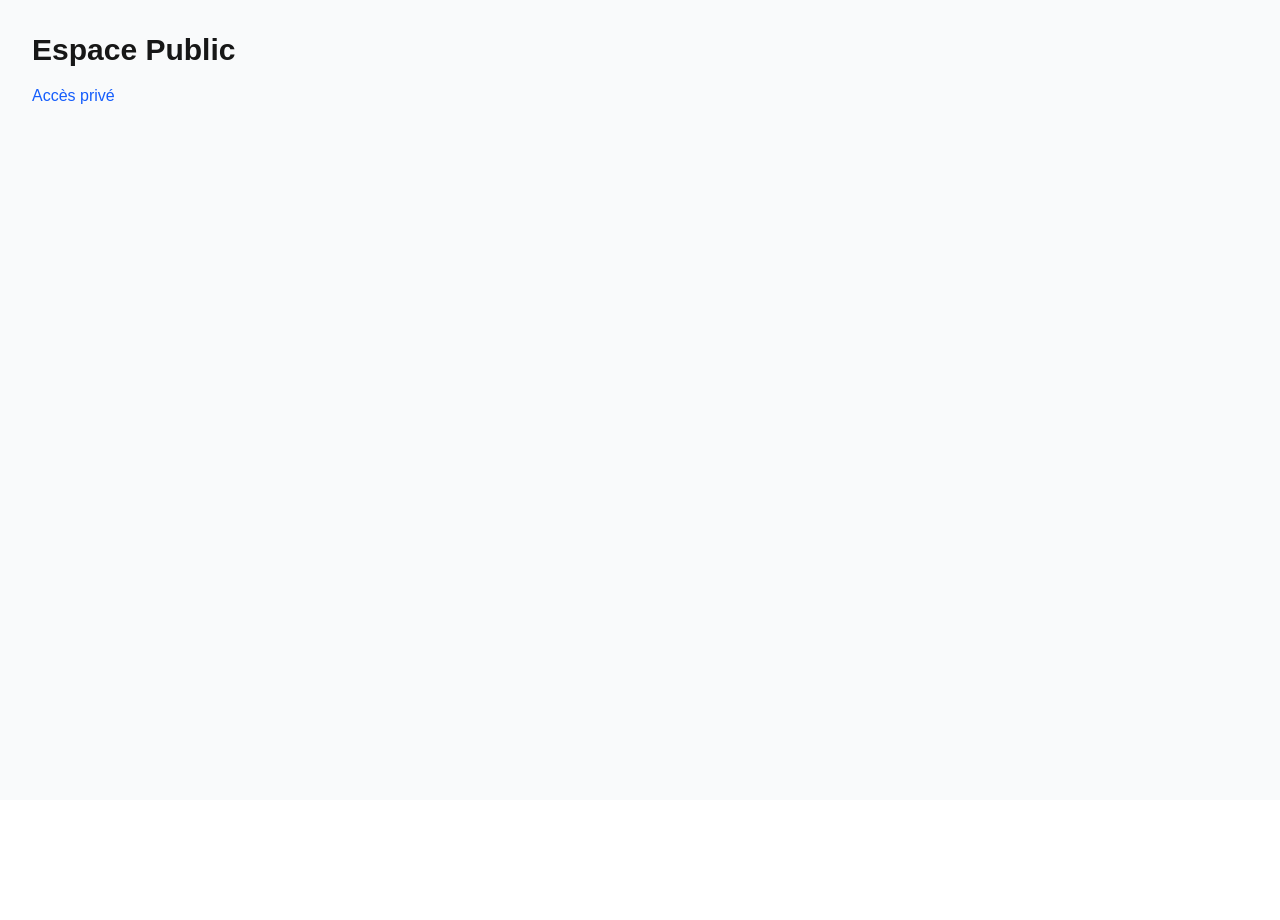
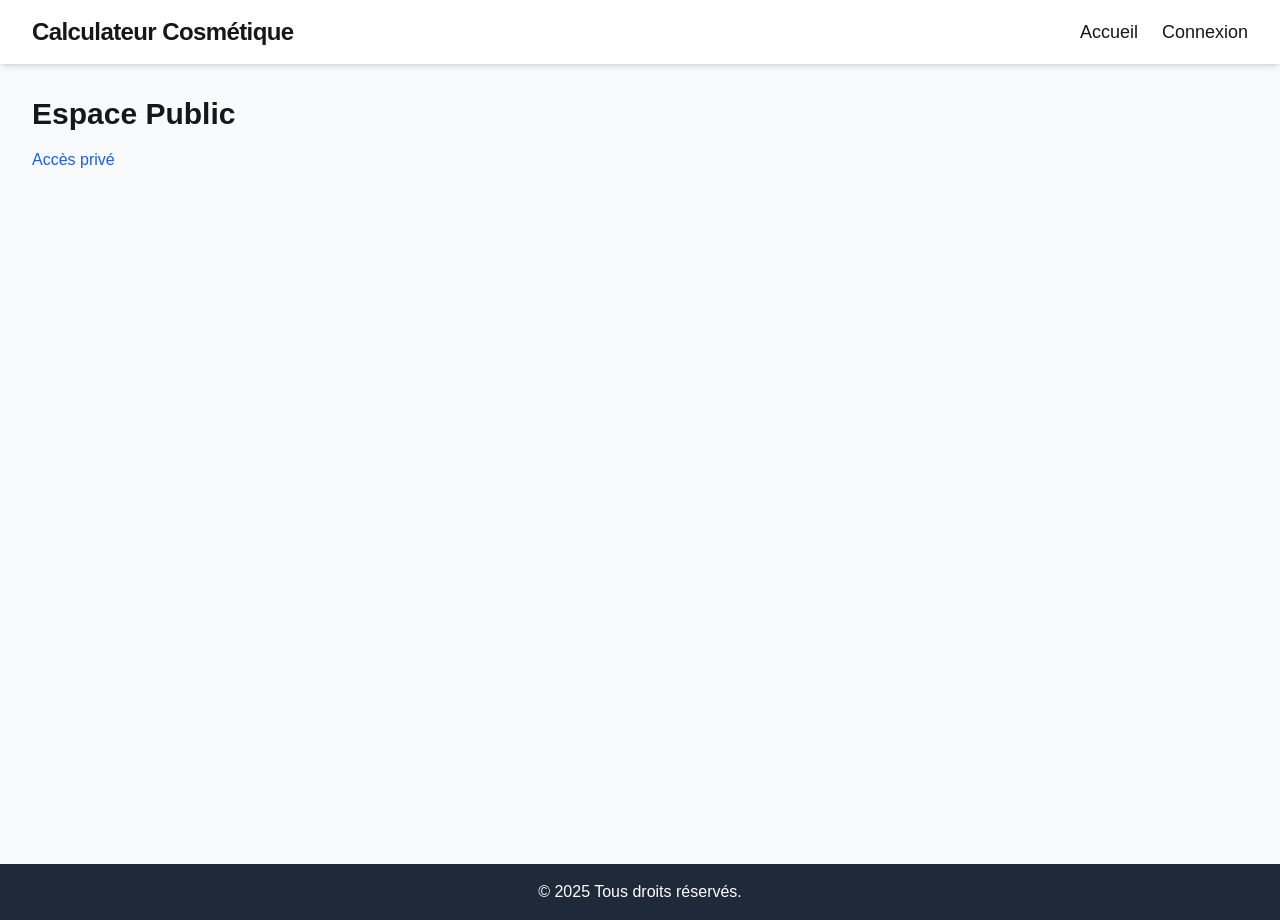
Before and after one commit to Rodney334/cosmetic, a Next.js app: page /public in a window 1280 px wide. Before the commit the page ends 800 px from the top, so only its background shows below. Built offline with nearby package versions, Linux system fonts and the light colour scheme.

Commit message:
Header and Footer layout

```diff
--- /dev/null
+++ b/layouts/Footer.tsx
@@ -0,0 +1,11 @@
+import { FC } from 'react';
+
+const Footer: FC = () => {
+  return (
+    <footer className="bg-gray-800 text-white text-center py-4">
+      <p>© {new Date().getFullYear()} Tous droits réservés.</p>
+    </footer>
+  );
+};
+
+export default Footer;
--- /dev/null
+++ b/layouts/Header.tsx
@@ -0,0 +1,33 @@
+import Link from 'next/link';
+
+const Header = () => {
+
+  return (
+    <header className="sticky top-0 z-50 transition-all duration-300 bg-white dark:bg-gray-900 dark:text-white shadow-md">
+      <div className="flex items-center justify-between h-16 px-4 lg:px-8">
+        {/* Logo Section */}
+        <h1 className="text-2xl font-bold tracking-tight hover:text-gray-600 dark:hover:text-gray-400 transition-colors duration-300">
+          Calculateur Cosmétique
+        </h1>
+
+        {/* Navigation Section */}
+        <nav className="flex gap-6">
+          <Link
+            href="/"
+            className="text-lg font-medium hover:underline hover:text-gray-600 dark:hover:text-gray-400 transition-colors duration-300"
+          >
+            Accueil
+          </Link>
+          <Link
+            href="/public/login"
+            className="text-lg font-medium hover:underline hover:text-gray-600 dark:hover:text-gray-400 transition-colors duration-300"
+          >
+            Connexion
+          </Link>
+        </nav>
+      </div>
+    </header>
+  );
+};
+
+export default Header;
--- /dev/null
+++ b/layouts/Layout.tsx
@@ -0,0 +1,20 @@
+// components/Layout.tsx
+import { ReactNode } from 'react';
+import Header from './Header';
+import Footer from './Footer';
+
+type LayoutProps = {
+  children: ReactNode;
+};
+
+export default function Layout({ children }: LayoutProps) {
+  return (
+    <div className="flex flex-col min-h-screen">
+      <Header />
+      <main className="flex-grow">
+        {children}
+      </main>
+      <Footer />
+    </div>
+  );
+}
--- a/middleware.ts
+++ b/middleware.ts
@@ -1,22 +1,23 @@
 // /middleware.ts
-import { NextResponse } from 'next/server';
-import type { NextRequest } from 'next/server';
-import { getToken } from 'next-auth/jwt';
+// import { NextResponse } from 'next/server';
+import type { NextRequest } from "next/server";
+// import { getToken } from 'next-auth/jwt';
 
 export async function middleware(request: NextRequest) {
-  const token = await getToken({ req: request, secret: process.env.NEXTAUTH_SECRET });
-  const isPrivateRoute = request.nextUrl.pathname.startsWith('/private');
+  return;
+  // const token = await getToken({ req: request, secret: process.env.NEXTAUTH_SECRET });
+  // const isPrivateRoute = request.nextUrl.pathname.startsWith('/private');
 
-  // Redirection si tentative d'accès à une route privée sans token
-  if (isPrivateRoute && !token) {
-    return NextResponse.redirect(new URL('/public/login', request.url));
-  }
+  // // Redirection si tentative d'accès à une route privée sans token
+  // if (isPrivateRoute && !token) {
+  //   return NextResponse.redirect(new URL('/public/login', request.url));
+  // }
 
-  // Autoriser l'accès dans les autres cas
-  return NextResponse.next();
+  // // Autoriser l'accès dans les autres cas
+  // return NextResponse.next();
 }
 
 // Configuration des chemins à protéger
 export const config = {
-  matcher: ['/private/:path*'], // Applique le middleware uniquement aux routes /private
+  matcher: ["/private/:path*"], // Applique le middleware uniquement aux routes /private
 };
--- a/pages/_app.tsx
+++ b/pages/_app.tsx
@@ -1,15 +1,42 @@
-// /pages/_app.tsx
-import { SessionProvider } from 'next-auth/react';
+// import { SessionProvider } from 'next-auth/react';
 import type { AppProps } from 'next/app';
+import { ReactElement } from 'react';
+import Layout from '@/layouts/Layout';
 import '@/styles/globals.css';
 
-export default function App({ Component, pageProps: { session, ...pageProps } }: AppProps) {
-  return (
-    <SessionProvider session={session}>
-      <Component {...pageProps} />
-    </SessionProvider>
-  );
+type CustomAppProps = AppProps & {
+  Component: AppProps['Component'] & {
+    getLayout?: (page: ReactElement) => ReactElement;
+  };
+};
+
+export default function App({
+  Component,
+  pageProps: { session, ...pageProps }
+}: CustomAppProps) {
+  // Utilisez le layout personnalisé du composant si défini, sinon utilisez le Layout par défaut
+  const getLayout = Component.getLayout || ((page) => <Layout>{page}</Layout>);
+  return getLayout(<Component {...pageProps} />);
 }
+
+// return (
+//   <SessionProvider session={session}>
+//     {getLayout(<Component {...pageProps} />)}
+//   </SessionProvider>
+// );
+
+// // /pages/_app.tsx
+// import { SessionProvider } from 'next-auth/react';
+// import type { AppProps } from 'next/app';
+// import '@/styles/globals.css';
+
+// export default function App({ Component, pageProps: { session, ...pageProps } }: AppProps) {
+//   return (
+//     <SessionProvider session={session}>
+//       <Component {...pageProps} />
+//     </SessionProvider>
+//   );
+// }
 
 
 // import "@/styles/globals.css";
--- a/pages/private/dashboard.tsx
+++ b/pages/private/dashboard.tsx
@@ -1,24 +1,23 @@
 // /pages/private/dashboard.tsx
-import { getSession, signOut, useSession } from 'next-auth/react';
+// import { getSession, signOut, useSession } from 'next-auth/react';
 import { useRouter } from 'next/router';
 
 export default function Dashboard() {
-  const { data: session, status } = useSession();
+  // const { data: session, status } = useSession();
   const router = useRouter();
 
-  if (status === 'loading') return <div>Chargement...</div>;
+  // if (status === 'loading') return <div>Chargement...</div>;
 
   return (
     <div className="min-h-screen bg-gray-100 p-8">
       <h1 className="text-3xl font-bold">Tableau de bord</h1>
-      <button onClick={() => signOut()}>Déconnexion</button>
-      <p className="mt-2">Bienvenue {session?.user?.email}</p>
+      <p className="mt-2">Bienvenue</p>
     </div>
   );
 }
 
-export const getServerSideProps = async (ctx: any) => {
-  const session = await getSession(ctx);
-  if (!session) return { redirect: { destination: '/public/login' } };
-  return { props: {} };
-};
+// export const getServerSideProps = async (ctx: any) => {
+//   const session = await getSession(ctx);
+//   if (!session) return { redirect: { destination: '/public/login' } };
+//   return { props: {} };
+// };
```
